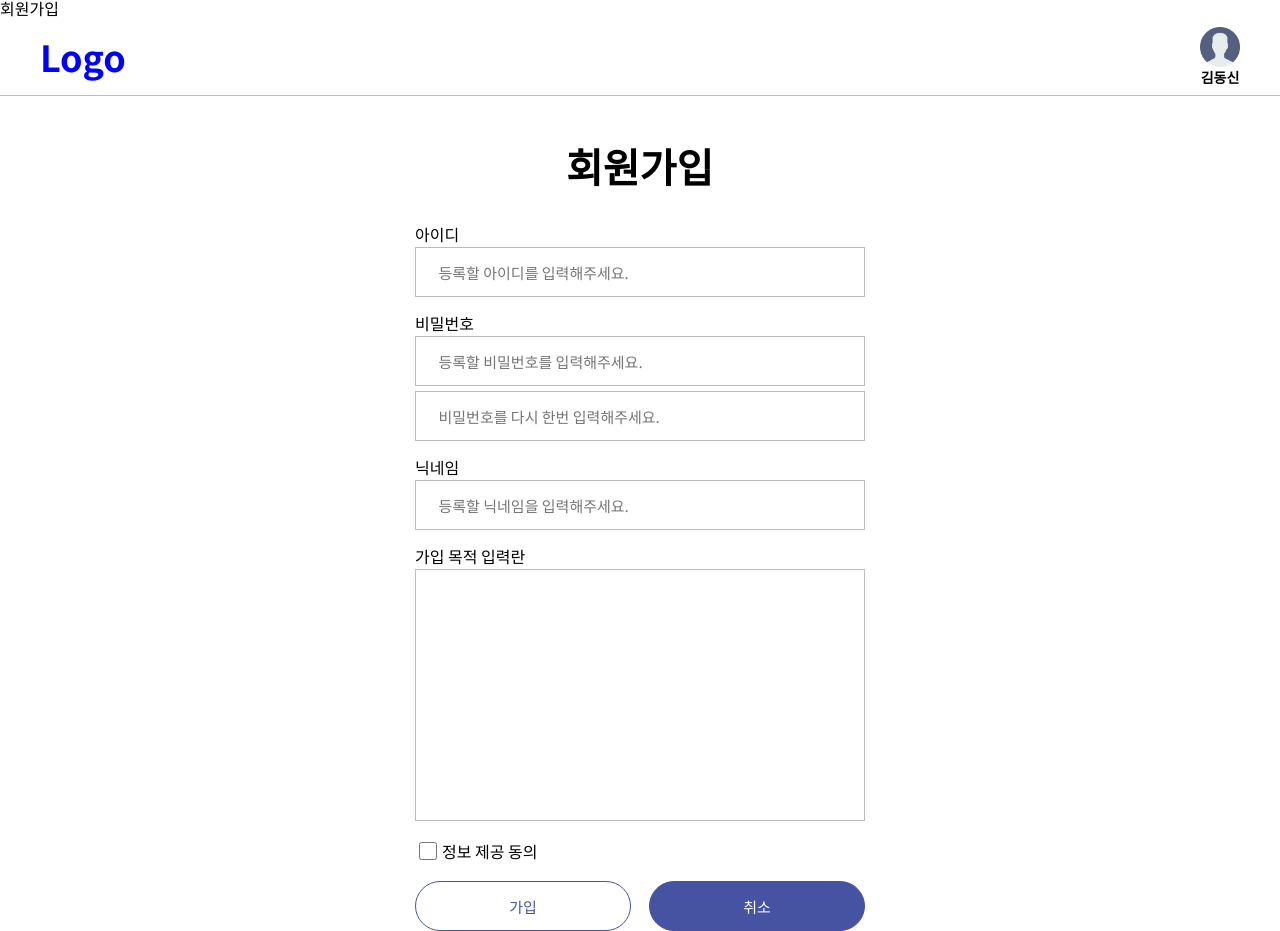
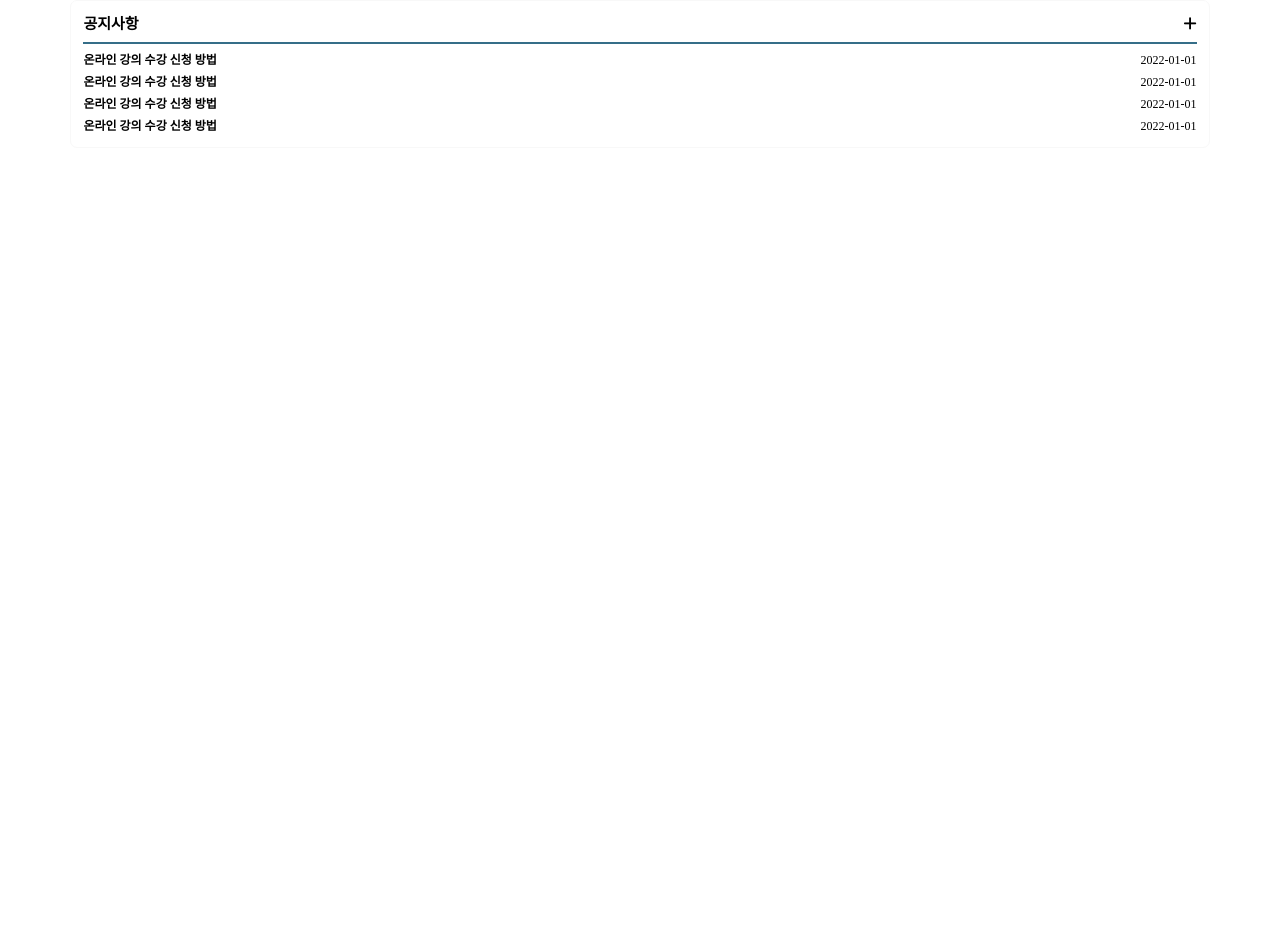
Before and after one commit to kimdongsin/Publishing1, a plain HTML site: page index.html in a window 1280 px wide. After the commit the page ends 800 px from the top, so only its background shows below. Drawn offline with nearby package versions, Linux system fonts and the light colour scheme.

Commit message:
게시판

```diff
--- a/common/css/fonts.css
+++ /dev/null
@@ -1,4 +0,0 @@
-@import url('https://fonts.googleapis.com/css2?family=Noto+Sans+KR:wght@100;300;400;500;700;900&display=swap');
-*{
-    font-family: 'Noto Sans KR', sans-serif;
-}
--- a/common/css/header.css
+++ /dev/null
@@ -1,39 +0,0 @@
-header{
-    height: 80px;
-    border-bottom: 1px solid #bebebe;
-    display: flex;
-    justify-content: center;
-    align-items: center;
-}
-
-.nav{
-    display: flex;
-    justify-content: space-between;
-    align-items: center;
-    max-width: 1200px;
-    width: 100%;
-}
-
-.nav h1{
-    font-size: 36px;
-    color: blue;
-}
-
-.nav_div{
-    display: flex;
-    flex-direction: column;
-    justify-content: center;
-    align-items: center;
-    cursor: pointer;
-}
-
-.nav_div > img{
-    width: 40px;
-    height: 40px;
-    margin-bottom: 3px;
-}
-
-.nav_div > span{
-    font-size: 14px;
-    font-weight: bold;
-}
--- a/common/css/index.css
+++ b/common/css/index.css
@@ -1,122 +1,38 @@
-#main{
-    width: 100%;
-    height: calc(100vh - 80px);
-    display: flex;
-    flex-direction: column;
-    align-items: center;
-    padding-top: 50px;
-}
-
-.main_title{
-    display: flex;
-    flex-direction: column;
-    align-items: center;
-}
-
-.main_title > h1{
-    font-size: 40px;
-}
-
-.main_title > span{
-    margin-top: 30px;
-    font-size: 18px;
-}
-
-/* form */
-
-input{
-    padding: 0 5%;
-    border: 1px solid #BCBCBC;
-    height: 50px;
-    margin-top: 5px;
-    font-size: 15px;
-}
-
-.main_form{
-    display: flex;
-    justify-content: center;
-    margin-top: 40px;
-    width: 450px;
-}
-
-.form_id{
-    width: 100%;
-}
-
-.form_id > input{
-    width: 100%;
-}
-
-.main_form{
-    display: flex;
+.board__wrapper{
+    width: 89%;
+    border-radius: 7px;
+    border: 1px solid #f8f8f8;
+    padding: 15px 12px;
+    display: block;
+    margin: 0 auto;
     flex-direction: column;
 }
 
-.main_form > div:not(:first-child) {
-    margin-top: 18px;
+.board__top{
+    display: flex;
+    justify-content: space-between;
+    align-items: center;
+    padding-bottom: 10px;
+    border-bottom: 2px solid #356e88;
 }
 
-.form_pwd_box input{
-    width: 100%;
+.board__top > a{
+    font-size: 15px;
+    font-weight: bold;
 }
 
-/* 회원가입 버튼 */
+.board__top a{
+    color: #000000;
+}
 
-.signBtn{
+.borad__bottom__gle{
+    padding-top: 10px;
     display: flex;
     justify-content: space-between;
-    width: 100%;
-    height: 50px;
+    font-size: 12px;
 }
 
-.signBtn button{
-    width: 48%;
-    border-radius: 30px;
-    cursor: pointer;
-    font-size: 15px;
+.borad__bottom__gle a{
+    color: #000000;
+    font-weight: bold;
 }
-
-.signBtn button:first-child{
-    background-color: #ffffff;
-    border: 1px solid #49539E;
-    color: #4653A3;
-}
-
-.signBtn button:last-child{
-    background-color: #4653A3;
-    border: 1px solid #49539E;
-    color: #ffffff;
-}
-
-
-/* 정보동의 체크박스 */
-
-.check{
-    display: flex;
-    align-items: center;
-    margin-top: 15px;
-}
-
-.check input{
-    margin-right: 5px;
-    width: 18px;
-    height: 18px;
-}
-
-.check span{
-    margin-top: 2px;
-}
-
-
-.purpose, textarea{
-    width: 100%;
-}
-
-textarea{
-    border: 1px solid #BCBCBC;
-    resize:none;
-    overflow-y: scroll;
-    padding: 20px;
-    font-size: 15px;
-    margin-top: 5px;
-}
--- a/index.html
+++ b/index.html
@@ -6,68 +6,44 @@
     <meta http-equiv="X-UA-Compatible" content="IE=edge">
     <meta name="viewport" content="width=device-width, initial-scale=1.0">
     <link rel="stylesheet" href="./common/css/reset.css">
-    <link rel="stylesheet" href="./common/css/header.css">
-    <link rel="stylesheet" href="./common/css/fonts.css">
     <link rel="stylesheet" href="./common/css/index.css">
-    <link rel="stylesheet"href="https://cdnjs.cloudflare.com/ajax/libs/animate.css/4.1.1/animate.min.css"/>
-    <title">회원가입</title>
+    <link rel="stylesheet" href="https://cdnjs.cloudflare.com/ajax/libs/font-awesome/6.1.0/css/all.min.css"
+        integrity="sha512-10/jx2EXwxxWqCLX/hHth/vu2KY3jCF70dCQB8TSgNjbCVAC/8vai53GfMDrO2Emgwccf2pJqxct9ehpzG+MTw=="
+        crossorigin="anonymous" referrerpolicy="no-referrer" />
+    <title>Document</title>
 </head>
 
 <body>
-    <header>
-        <div class="nav">
+    <div class="board__wrapper">
+        <div class="board__top">
+            <a href="#">공지사항</a>
             <a href="#">
-                <h1>Logo</h1>
+                <i class="fa-solid fa-plus"></i>
             </a>
+        </div>
 
-            <div class="nav_div">
-                <img src="./common/images/user.png" alt="한강 가 고 싶 닭 ~! ">
-                <span>김동신</span>
+        <div class="borad__bottom">
+            <div class="borad__bottom__gle">
+                <a href="#">온라인 강의 수강 신청 방법</a>
+                <span>2022-01-01</span>
+            </div>
+
+            <div class="borad__bottom__gle">
+                <a href="#">온라인 강의 수강 신청 방법</a>
+                <span>2022-01-01</span>
+            </div>
+
+            <div class="borad__bottom__gle">
+                <a href="#">온라인 강의 수강 신청 방법</a>
+                <span>2022-01-01</span>
+            </div>
+
+            <div class="borad__bottom__gle">
+                <a href="#">온라인 강의 수강 신청 방법</a>
+                <span>2022-01-01</span>
             </div>
         </div>
-    </header>
-
-    <section id="main">
-        <div class="main_title">
-            <h1 class="animate__animated animate__bounce">회원가입</h1>
-        </div>
-
-        <form class="main_form">
-
-            <div class="form_id">
-                <span>아이디</span>
-                <input type="text" id="id" placeholder="등록할 아이디를 입력해주세요.">
-            </div>
-
-            <div class="form_pwd">
-                <span>비밀번호</span>
-
-                <div class="form_pwd_box">
-                    <input type="password" id="pwd" placeholder="등록할 비밀번호를 입력해주세요.">
-                    <input type="password" id="repwd" placeholder="비밀번호를 다시 한번 입력해주세요.">
-                </div>
-            </div>
-
-            <div class="form_id">
-                <span>닉네임</span>
-                <input type="text" id="nickname" placeholder="등록할 닉네임을 입력해주세요.">
-            </div>
-
-            <div class="purpose">
-                <span>가입 목적 입력란</span>
-                <textarea name="" id="" cols="30" rows="10"></textarea>
-            </div>
-
-            <label class="check">
-                <input type="checkbox">
-                <span>정보 제공 동의</span>
-            </label>
-            <div class="signBtn">
-                <button>가입</button>
-                <button>취소</button>
-            </div>
-        </form>
-    </section>
+    </div>
 </body>
 
 </html>
```
